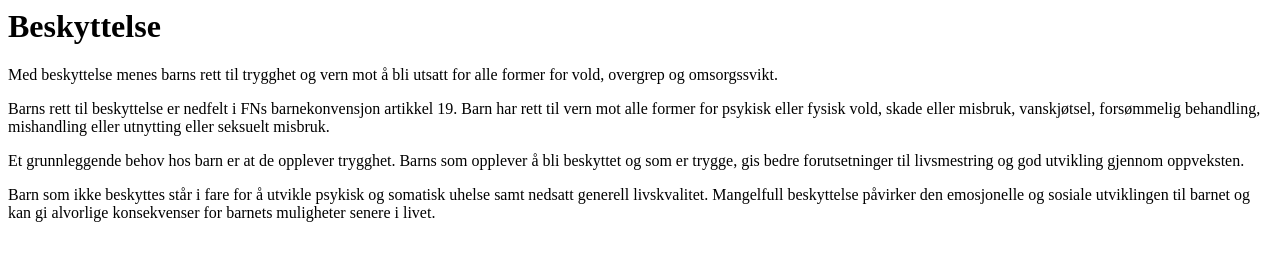
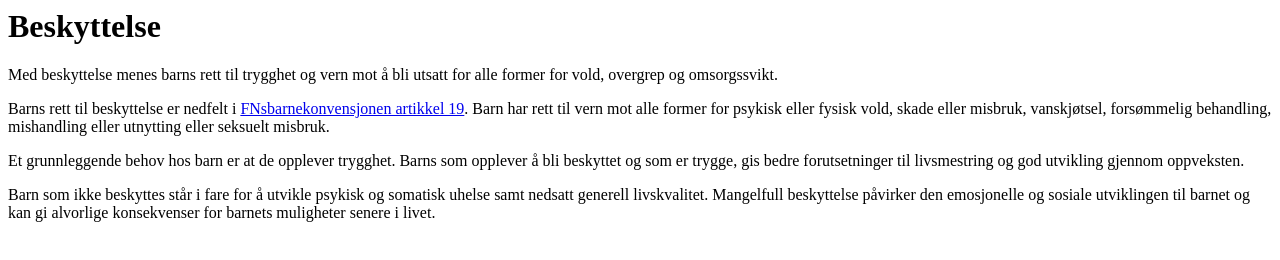
Before and after one commit to espenbrekke/bfk, a plain HTML site: page kunnskap/beskyttelse.html in a window 1280 px wide. Drawn offline with Linux system fonts and the light colour scheme.

Commit message:
Update beskyttelse.html
La inn lenke

```diff
--- a/kunnskap/beskyttelse.html
+++ b/kunnskap/beskyttelse.html
@@ -2,7 +2,7 @@
 <body>
 <h1>Beskyttelse</h1>
 <p>Med beskyttelse menes barns rett til trygghet og vern mot å bli utsatt for alle former for vold, overgrep og omsorgssvikt.</p>
-<p>Barns rett til beskyttelse er nedfelt i FNs barnekonvensjon artikkel 19. Barn har rett til vern mot alle former for psykisk eller fysisk vold, skade eller misbruk, vanskjøtsel, forsømmelig behandling, mishandling eller utnytting eller seksuelt misbruk.</p>
+<p>Barns rett til beskyttelse er nedfelt i <a href="https://lovdata.no/lov/1999-05-21-30/bkn/a19"> FNsbarnekonvensjonen artikkel 19</a>. Barn har rett til vern mot alle former for psykisk eller fysisk vold, skade eller misbruk, vanskjøtsel, forsømmelig behandling, mishandling eller utnytting eller seksuelt misbruk.</p>
 <p>Et grunnleggende behov hos barn er at de opplever trygghet. Barns som opplever å bli beskyttet og som er trygge, gis bedre forutsetninger til livsmestring og god utvikling gjennom oppveksten.</p>
 <p>Barn som ikke beskyttes står i fare for å utvikle psykisk og somatisk uhelse samt nedsatt generell livskvalitet. Mangelfull beskyttelse påvirker den emosjonelle og sosiale utviklingen til barnet og kan gi alvorlige konsekvenser for barnets muligheter senere i livet.</p>
 </body>
```
